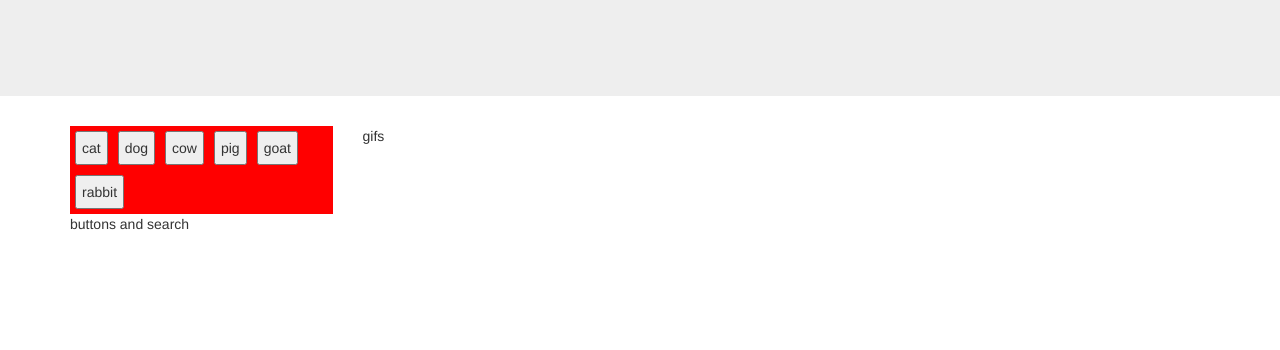
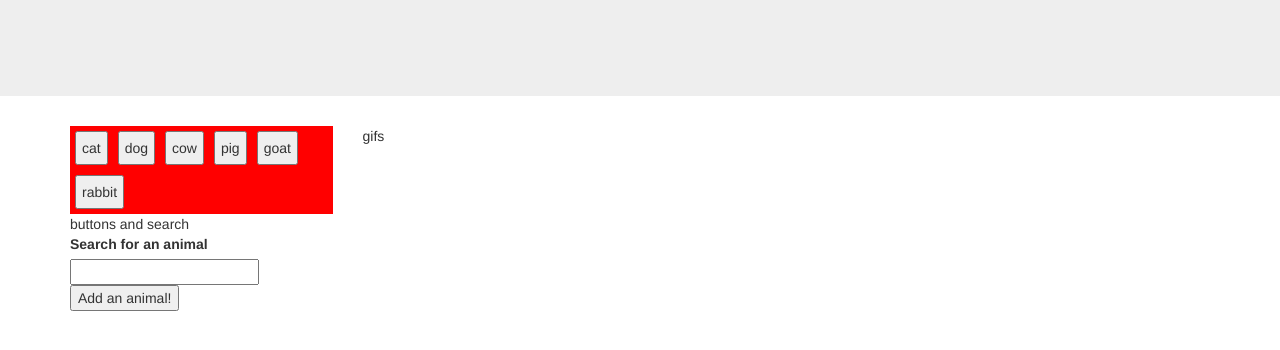
Before and after one commit to sashikers/Giphy-API-app, a plain HTML site: page index.html in a window 1280 px wide. Drawn offline with nearby package versions, Linux system fonts and the light colour scheme.

Commit message:
search box created

```diff
--- a/assets/javascript.js
+++ b/assets/javascript.js
@@ -74,11 +74,10 @@ function displayGIFs(){
 
 $(document).on("click", ".animalType",displayGIFs);
 
+// need to add the document listener because no .gifs exist when the page is created
 $(document).on("click", ".gif", function(){
-	console.log("wow!");
 	// event.preventDefault();
 	var currentState = $(this).attr("data-state");
-	console.log(currentState);
 	if (currentState === "static") {
 		$(this).attr("src", $(this).attr("data-animate"));
 		$(this).attr("data-state","animated");
--- a/index.html
+++ b/index.html
@@ -20,6 +20,11 @@
 			<div class="col-xs-3">
 				<div id="animalButtons" style="background-color: red;">animalButtons</div>
 				buttons and search
+				<form id="button-add">
+					<label for="animal-input">Search for an animal</label>
+					<input type="text" id="animal-input">
+					<input id="add-animal" type="submit" value="Add an animal!">
+				</form>
 			</div>
 			<div class="col-xs-9" id="gifContainer">
 				gifs
```
